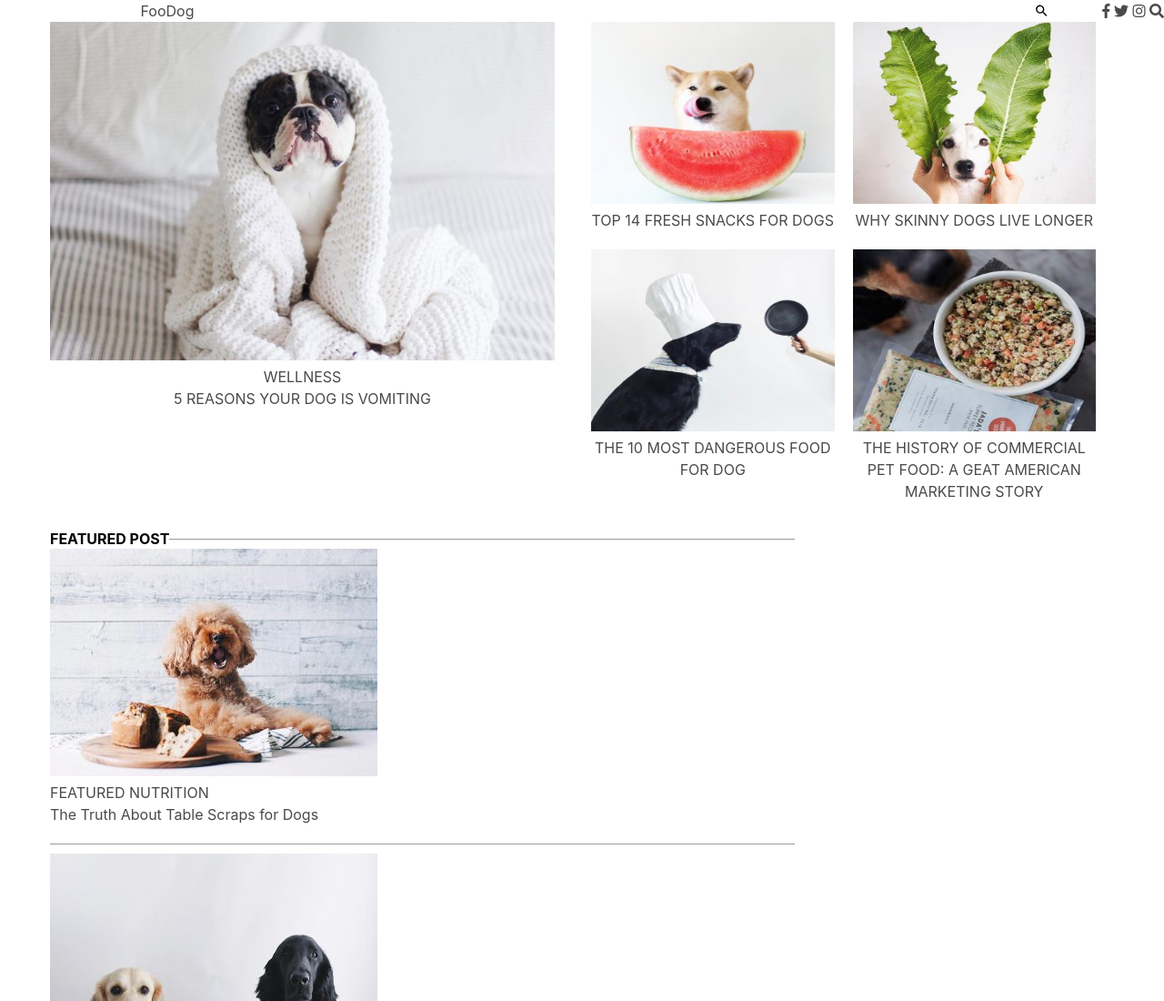
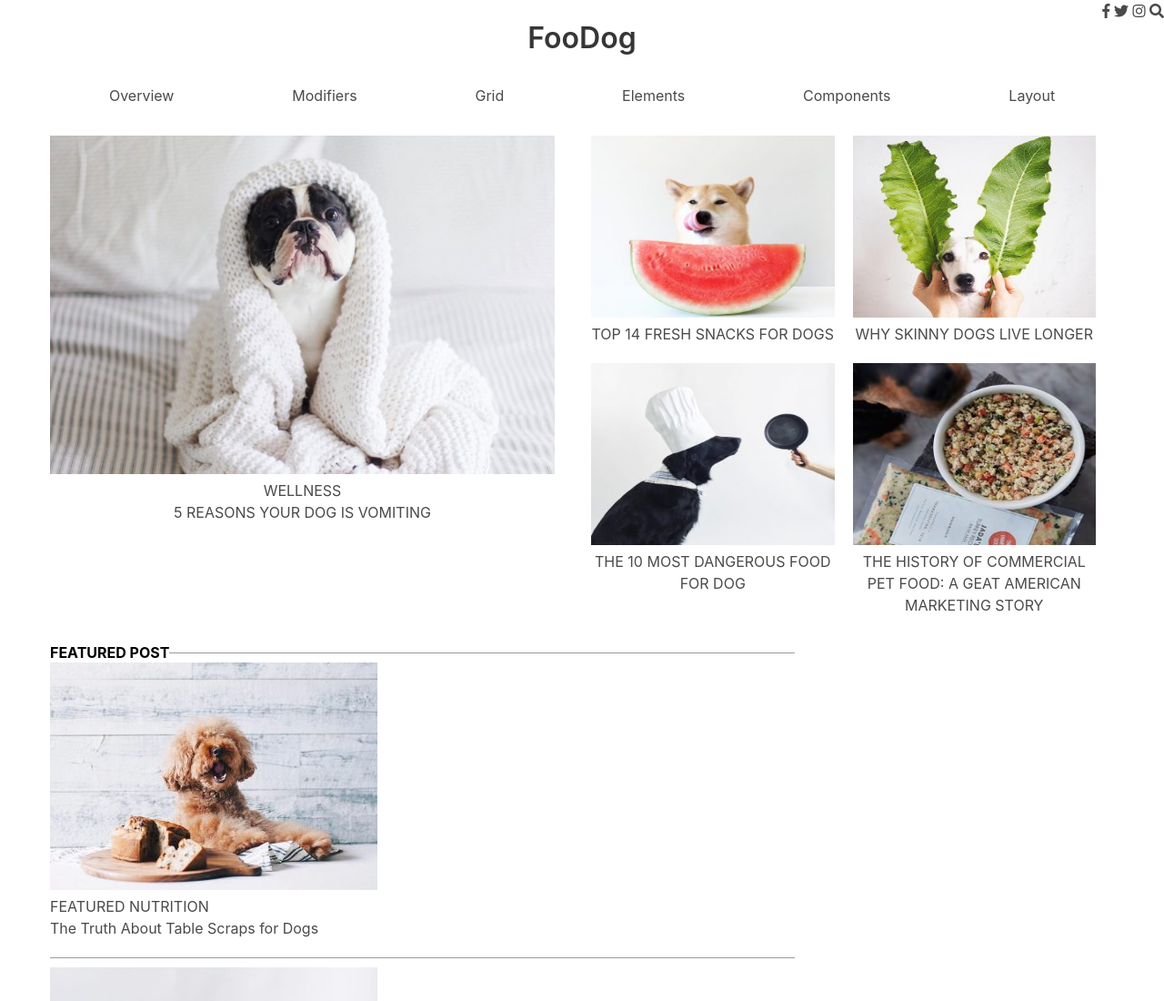
Before and after one commit to vanmarkic/FooDog, a plain HTML site: page index.html in a window 1280 px wide. Shown: the top 1100 px of the page at 91% size. Drawn offline with nearby package versions, Linux system fonts and the light colour scheme.

Commit message:
Fix Header main page

```diff
--- a/index.html
+++ b/index.html
@@ -22,10 +22,44 @@
         <i class="fab fa-instagram"></i>
         <i class="fas fa-search"></i>
     </aside>
+    <section class="hero">
+            <!-- Hero head: will stick at the top -->
+
 
     <div class="container">
 
         <header>
+            <br>
+                <section class="hero" style="text-align:center">
+                        <div class="hero-head">
+                          <div class="container">
+                            <h1 class="title" >
+                              FooDog
+                            </h1>
+                            <nav class="tabs is-boxed is-fullwidth">
+                                <div class="container">
+                                  <ul>
+                                    <li>
+                                      <a>Overview</a>
+                                    </li>
+                                    <li>
+                                      <a>Modifiers</a>
+                                    </li>
+                                    <li>
+                                      <a>Grid</a>
+                                    </li>
+                                    <li>
+                                      <a>Elements</a>
+                                    </li>
+                                    <li>
+                                      <a>Components</a>
+                                    </li>
+                                    <li>
+                                      <a>Layout</a>
+                                    </li>
+                                  </ul>
+                                </div>
+                              </nav>
             <div class="columns is-mobile">
                 <div class="column is-1">
                     <a role="button" class="navbar-burger" data-target="navMenu" aria-label="menu" aria-expanded="false">
@@ -33,11 +67,10 @@
                         <span aria-hidden="true"></span>
                         <span aria-hidden="true"></span>
                     </a></div>
-                <div class="column is-10">
-                    <h1 class="pageTitle">FooDog</h1>
-                </div>
-                <img src="./assets/images/search.svg" class="searchIcon" width="17px" alt="">
             </div>
+        </div>
+    </div>
+  </section>
         </header>
 
         <main>
```
Also changed, not shown: single.html (+1 -0 lines).
